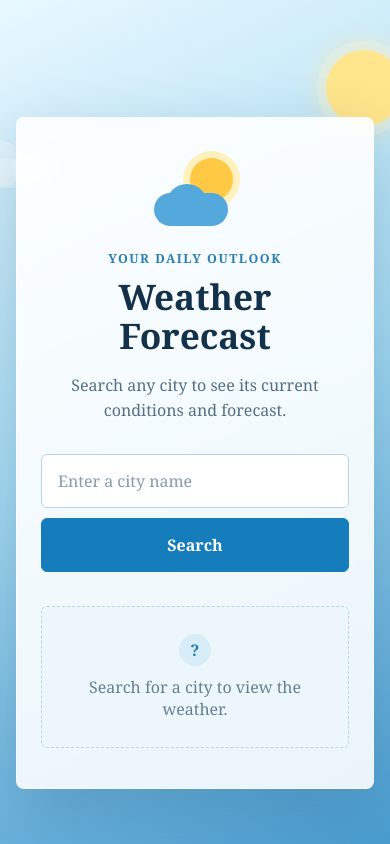
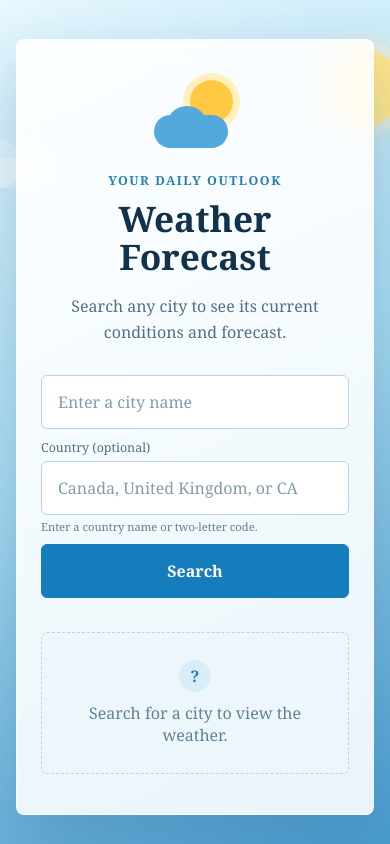
Before and after one commit to megancsimpson/weather-forecast-app, a React (Vite) app: page / in a window 390 px wide. Built offline with nearby package versions, Linux system fonts and the light colour scheme.

Commit message:
Country search function

```diff
--- a/src/App.css
+++ b/src/App.css
@@ -150,12 +150,34 @@ h1 {
 
 .search-form {
   display: flex;
+  flex-direction: column;
   gap: 10px;
+}
+
+.search-field {
+  width: 100%;
+  min-width: 0;
+  text-align: left;
+}
+
+.search-field label {
+  display: block;
+  margin: 0 0 5px;
+  color: #527083;
+  font-size: 0.78rem;
+}
+
+.search-field p {
+  min-height: 1.25em;
+  margin: 5px 0 0;
+  color: #628093;
+  font-size: 0.7rem;
+  line-height: 1.25;
 }
 
 .search-form input {
   min-width: 0;
-  flex: 1;
+  width: 100%;
   padding: 15px 16px;
   color: #173d59;
   font: inherit;
@@ -455,7 +477,7 @@ h1 {
   }
 
   .search-form {
-    flex-direction: column;
+    align-items: stretch;
   }
 
   .search-form button {
--- a/src/App.jsx
+++ b/src/App.jsx
@@ -2,6 +2,7 @@ import { useState } from 'react'
 import CurrentWeather from './components/CurrentWeather.jsx'
 import Forecast from './components/Forecast.jsx'
 import SearchBar from './components/SearchBar.jsx'
+import { getCountryCode } from './utils/countries.js'
 import './App.css'
 
 function getDailyForecast(forecastList, timezoneOffset) {
@@ -33,6 +34,7 @@ function formatTemperature(celsius, unit) {
 
 function App() {
   const [city, setCity] = useState('')
+  const [country, setCountry] = useState('')
   const [unit, setUnit] = useState('celsius')
   const [weather, setWeather] = useState(null)
   const [isLoading, setIsLoading] = useState(false)
@@ -51,6 +53,16 @@ function App() {
       return
     }
 
+    const countryName = country.trim()
+    const countryCode = countryName ? getCountryCode(countryName) : ''
+
+    if (countryName && !countryCode) {
+      setError('We do not recognize that country. Try a two-letter country code instead.')
+      return
+    }
+
+    const location = countryCode ? `${cityName},${countryCode}` : cityName
+
     setIsLoading(true)
     setError('')
     setForecast([])
@@ -58,11 +70,15 @@ function App() {
 
     try {
       const response = await fetch(
-        `https://api.openweathermap.org/data/2.5/weather?q=${encodeURIComponent(cityName)}&units=metric&appid=${import.meta.env.VITE_OPENWEATHER_API_KEY}`,
+        `https://api.openweathermap.org/data/2.5/weather?q=${encodeURIComponent(location)}&units=metric&appid=${import.meta.env.VITE_OPENWEATHER_API_KEY}`,
       )
 
       if (response.status === 404) {
-        setError(`We could not find "${cityName}". Check the spelling and try again.`)
+        if (countryName) {
+          setError(`We could not find "${cityName}" in ${countryName}. Check the country, or leave it blank to search by city only.`)
+        } else {
+          setError(`We could not find "${cityName}". Check the spelling and try again.`)
+        }
         return
       }
 
@@ -119,7 +135,9 @@ function App() {
 
         <SearchBar
           city={city}
+          country={country}
           onCityChange={setCity}
+          onCountryChange={setCountry}
           onSearch={handleSubmit}
           isLoading={isLoading}
         />
--- a/src/components/SearchBar.jsx
+++ b/src/components/SearchBar.jsx
@@ -1,6 +1,7 @@
-function SearchBar({ city, onCityChange, onSearch, isLoading }) {
+function SearchBar({ city, country, onCityChange, onCountryChange, onSearch, isLoading }) {
   return (
     <form className="search-form" onSubmit={onSearch}>
+      <div className="search-field">
         <label className="sr-only" htmlFor="city">
           City name
         </label>
@@ -12,6 +13,19 @@ function SearchBar({ city, onCityChange, onSearch, isLoading }) {
           value={city}
           onChange={(event) => onCityChange(event.target.value)}
         />
+      </div>
+      <div className="search-field">
+        <label htmlFor="country">Country (optional)</label>
+        <input
+          id="country"
+          name="country"
+          type="text"
+          placeholder="Canada, United Kingdom, or CA"
+          value={country}
+          onChange={(event) => onCountryChange(event.target.value)}
+        />
+        <p>Enter a country name or two-letter code.</p>
+      </div>
       <button type="submit" disabled={isLoading}>
         {isLoading ? 'Searching...' : 'Search'}
       </button>
--- /dev/null
+++ b/src/utils/countries.js
@@ -0,0 +1,38 @@
+const countryCodes = {
+  canada: 'CA',
+  ca: 'CA',
+  'united states': 'US',
+  usa: 'US',
+  us: 'US',
+  'united kingdom': 'GB',
+  uk: 'GB',
+  gb: 'GB',
+  australia: 'AU',
+  au: 'AU',
+  france: 'FR',
+  fr: 'FR',
+  germany: 'DE',
+  de: 'DE',
+  mexico: 'MX',
+  mx: 'MX',
+  japan: 'JP',
+  jp: 'JP',
+  india: 'IN',
+  in: 'IN',
+  italy: 'IT',
+  it: 'IT',
+  spain: 'ES',
+  es: 'ES',
+  brazil: 'BR',
+  br: 'BR',
+}
+
+export function getCountryCode(country) {
+  const normalizedCountry = country.trim().toLowerCase()
+
+  if (/^[a-z]{2}$/.test(normalizedCountry)) {
+    return normalizedCountry.toUpperCase()
+  }
+
+  return countryCodes[normalizedCountry] || null
+}
```
Lines whose indentation alone changed are shown as unchanged.
